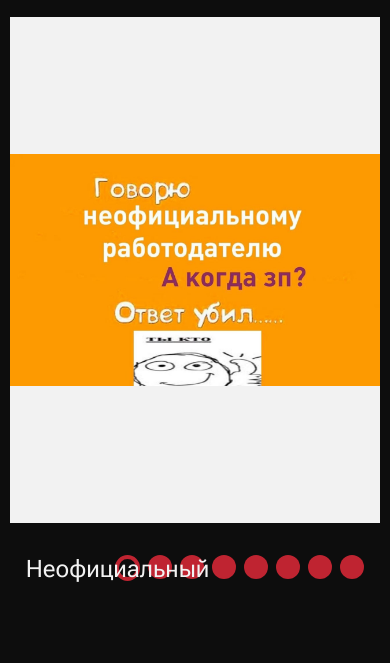
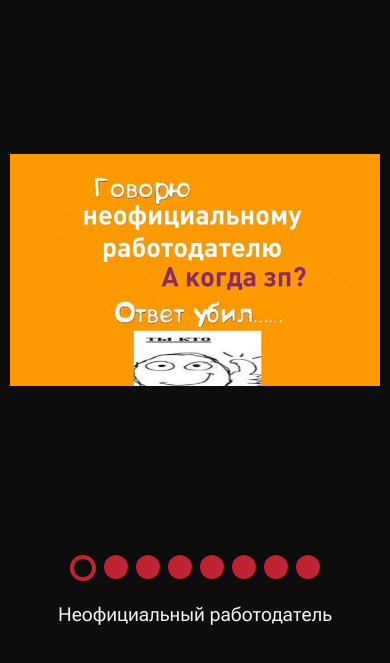
Before and after one commit to PronkoEvgeniya/cssMemSlider, a plain HTML site: page cssMemSlider/index.html in a window 390 px wide. Shown: the part 81-744 px from the top of the page. Drawn offline with Linux system fonts and the light colour scheme.

Commit message:
feat: finish mobile version (Fri, May 13, 2022 11:22:53 PM)

```diff
--- a/cssMemSlider/assets/style.css
+++ b/cssMemSlider/assets/style.css
@@ -12,7 +12,7 @@
     padding: 0;
 }
 
-@media (max-width: 1920px), (max-height: 1080px) {
+
 body {
     width: 100vw;
     height: 100vh;
@@ -171,4 +171,25 @@ label {
 label:hover {
     background-color: var(--white);
 }
+
+
+@media (max-width: 768px) {
+    .image {
+        gap: 5rem;
+    }
+    .image .img {
+        background-color: transparent;
+    }
+    .sub {
+        display: block;
+        margin: 0 auto;
+        padding-top: 0;
+        max-width: 100%;
+        font-size: 1.2rem;
+    }
+    .labels {
+        padding: 0;
+        margin: 2rem 0 4rem;
+        justify-content: center;
+    }
 }
--- a/cssMemSlider/index.html
+++ b/cssMemSlider/index.html
@@ -42,7 +42,7 @@
                 </div>
                 <div class="image" id="im6">
                     <div class="img img6"></div>
-                    <span class="sub">Math random</span>
+                    <span class="sub">math.random</span>
                 </div>
                 <div class="image" id="im7">
                     <div class="img img7"></div>
```
